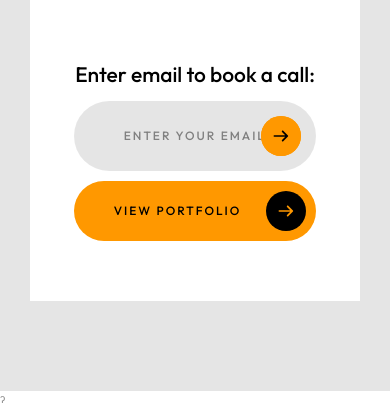
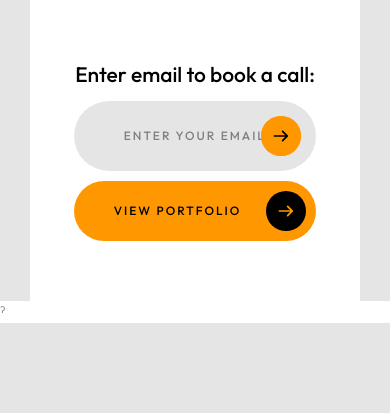
Before and after one commit to subho86chow/portfolio, a Django app: page / in a window 390 px wide. Shown: the part 1209-1622 px from the top of the page. After the commit the page ends 1532 px from the top, so only its background shows below. Run offline with Django 5.2, Linux system fonts and the light colour scheme; some libraries are stand-ins or nearby versions.

Commit message:
All fixed

```diff
--- a/static/css/style.css
+++ b/static/css/style.css
@@ -1811,7 +1811,7 @@ banner
 @media screen and (max-width: 768px) {
   .mil-banner-personal .mil-banner-content .mil-banner-panel {
     position: static;
-    margin-bottom: 90px;
+    /* margin-bottom: 90px; */
   }
 }
 @media screen and (max-width: 992px) {
```
